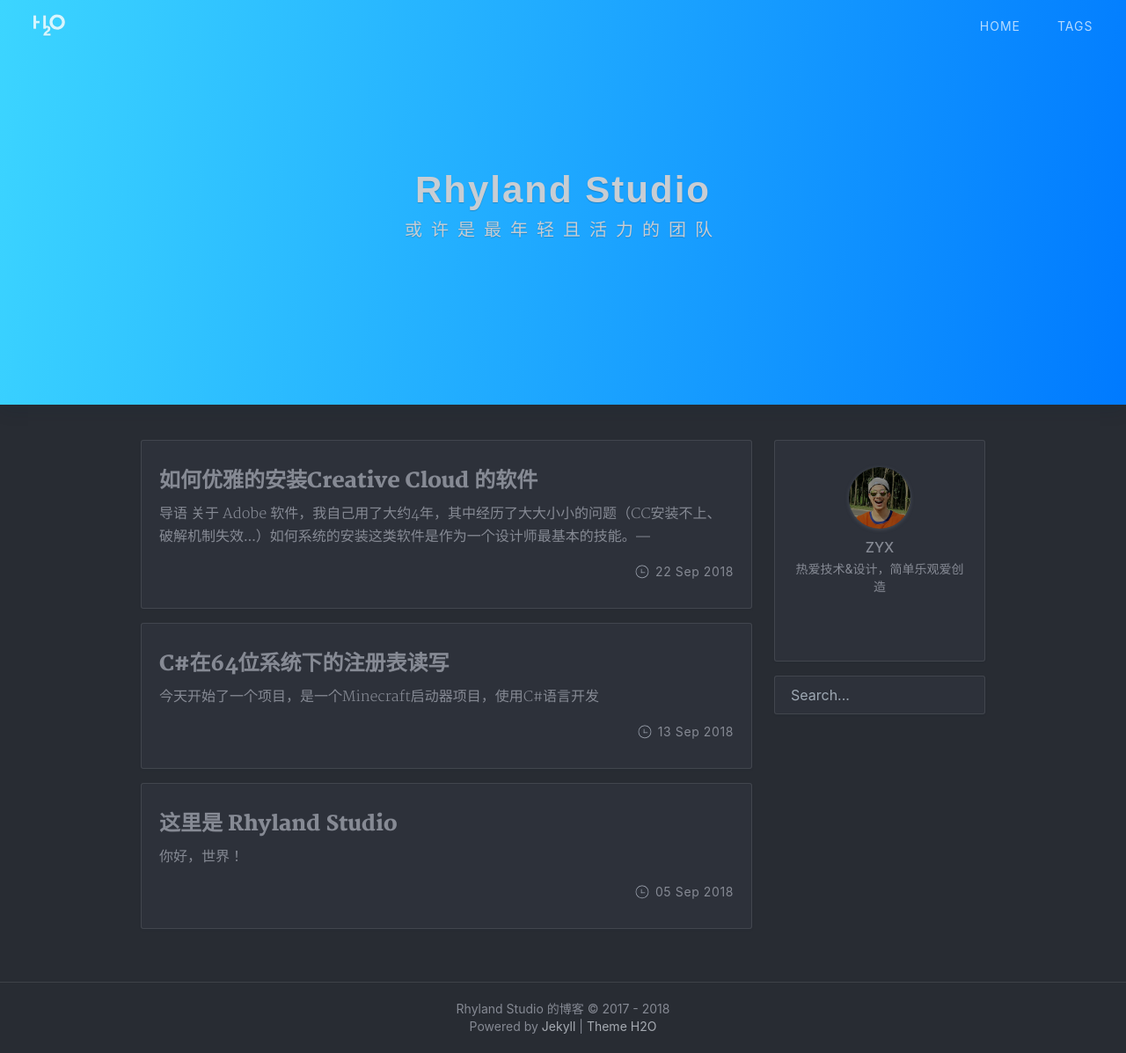
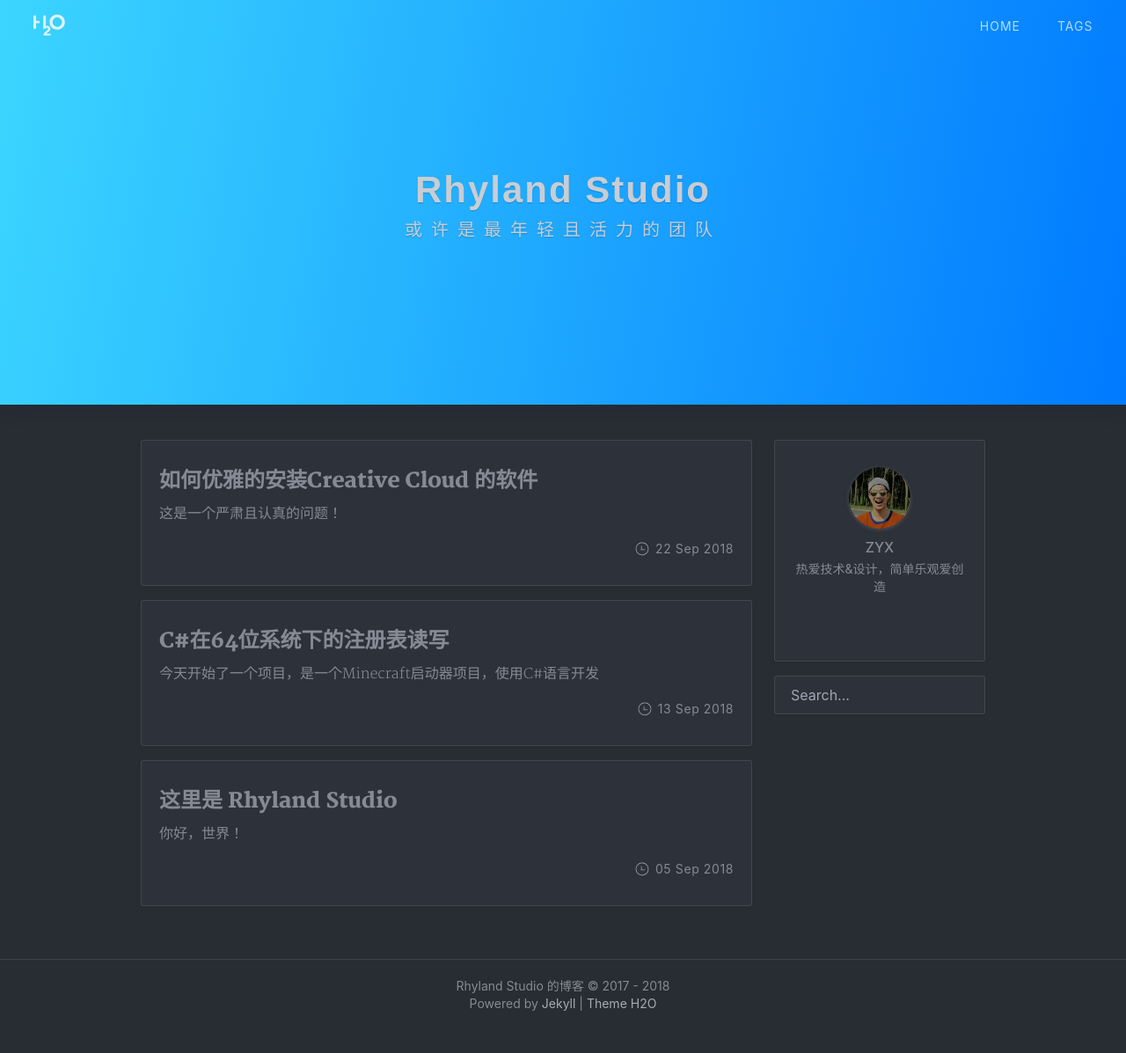
Before and after one commit to orangezyx/orangezyx.github.io, a Jekyll site: the page built from index.html, in a window 1280 px wide and 1197 px high. Shown: the whole window at 88% size. Built offline with Jekyll 4.4.1, drawn with Linux system fonts in a browser that asks for light colours; nearby versions of some CDN libraries; the list of posts is cut into pages by our own code; a style sheet for code colours, icons or effects is not loaded.

Commit message:
add subtitle

```diff
--- a/_posts/2018-09-22-HowToInstallCCSofts.markdown
+++ b/_posts/2018-09-22-HowToInstallCCSofts.markdown
@@ -4,6 +4,8 @@ title:  "如何优雅的安装Creative Cloud 的软件"
 date:   2018-9-22 13:54:08 +0800
 categories: Softs
 ---
+这是一个严肃且认真的问题！
+
 # 导语
 > 关于 Adobe 软件，我自己用了大约4年，其中经历了大大小小的问题（CC安装不上、破解机制失效...）
 > 如何系统的安装这类软件是作为一个设计师最基本的技能。
```
